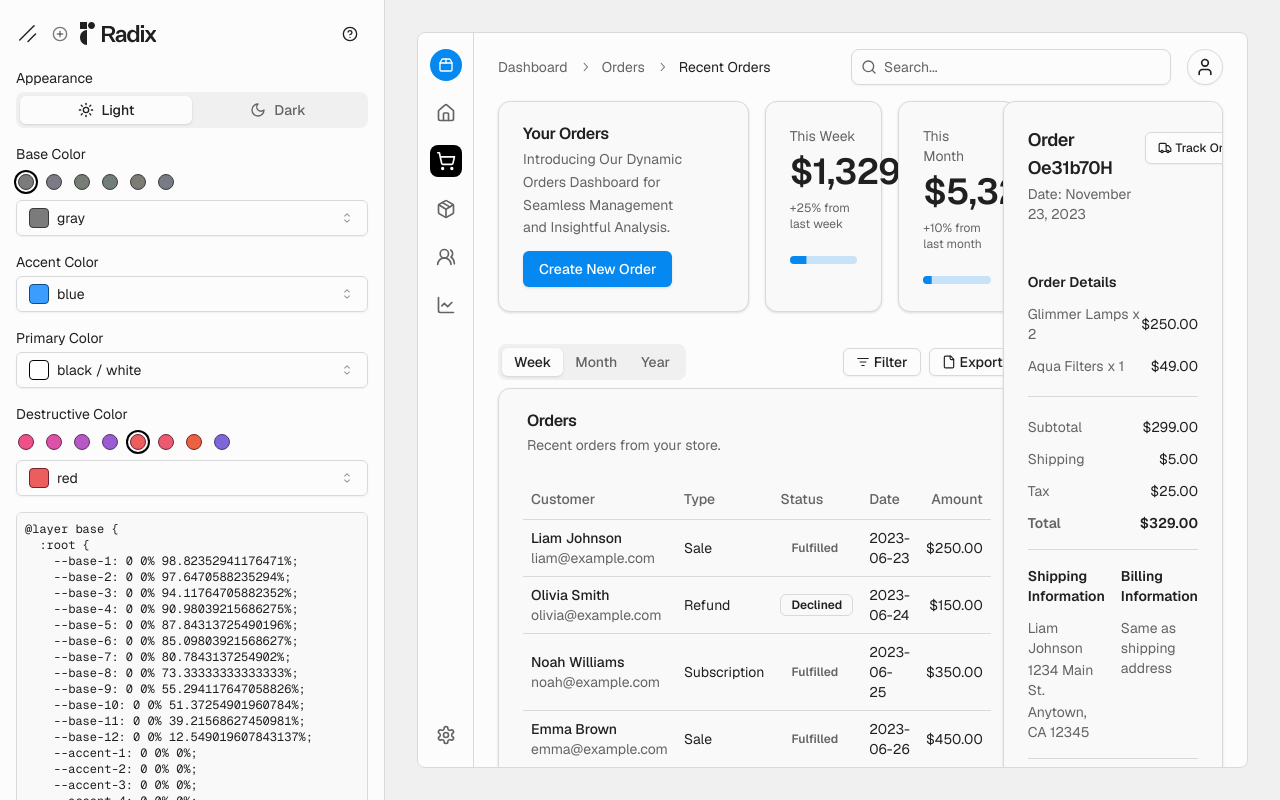
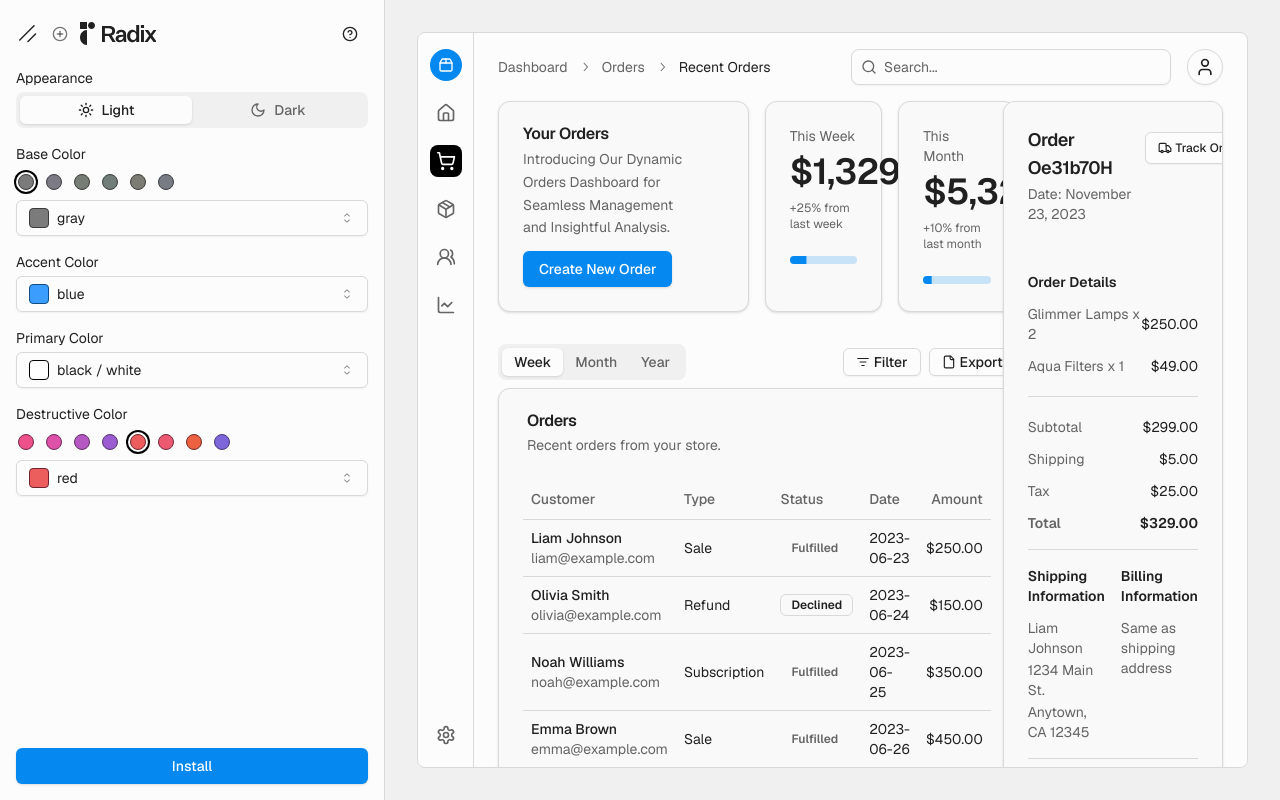
Before and after one commit to ewgenius/ui, a Next.js app: page / in a window 1280 px wide. Built offline with nearby package versions, Linux system fonts and the light colour scheme.

Commit message:
add theme copy ui

```diff
--- a/app/layout.tsx
+++ b/app/layout.tsx
@@ -3,6 +3,7 @@ import type { Metadata } from "next";
 import { GeistSans } from "geist/font/sans";
 import { GeistMono } from "geist/font/mono";
 import { ThemeProvider } from "@/components/theme-provider";
+import { TooltipProvider } from "@/components/ui/tooltip";
 
 export const metadata: Metadata = {
   title: "Create Next App",
@@ -22,7 +23,7 @@ export default function RootLayout({
     >
       <body>
         <ThemeProvider attribute="class" disableTransitionOnChange>
-          {children}
+          <TooltipProvider>{children}</TooltipProvider>
         </ThemeProvider>
       </body>
     </html>
--- a/app/page.tsx
+++ b/app/page.tsx
@@ -1,6 +1,13 @@
 "use client";
 
-import { useMemo, useState, type CSSProperties, type FC } from "react";
+import {
+  useEffect,
+  useMemo,
+  useState,
+  useRef,
+  type CSSProperties,
+  type FC,
+} from "react";
 import { Dashboard } from "@/components/preview";
 import {
   Select,
@@ -23,12 +30,25 @@ import {
   type ColorShade,
 } from "@/lib/colors";
 import { Icons } from "@/components/icons";
-import { CircleHelp, CirclePlus, Moon, Sun } from "lucide-react";
+import { CircleHelp, CirclePlus, Copy, Moon, Sun, Check } from "lucide-react";
 import { Tabs, TabsList, TabsTrigger } from "@/components/ui/tabs";
 import { ToggleGroup } from "@/components/ui/toggle-group";
 import { ToggleGroupItem } from "@radix-ui/react-toggle-group";
 import { Button } from "@/components/ui/button";
 import { useTheme } from "next-themes";
+import {
+  Tooltip,
+  TooltipContent,
+  TooltipTrigger,
+} from "@/components/ui/tooltip";
+import {
+  Dialog,
+  DialogContent,
+  DialogDescription,
+  DialogHeader,
+  DialogTitle,
+  DialogTrigger,
+} from "@/components/ui/dialog";
 
 export default function Home() {
   const { setTheme } = useTheme();
@@ -174,20 +194,23 @@ export default function Home() {
           />
         </div>
 
-        <pre className="min-h-96 text-xs font-mono border p-2 rounded-md overflow-auto bg-secondary">
-          {`@layer base {
-  :root {
-${Object.entries(lightTheme)
-  .map(([key, value]) => `    ${key}: ${value};`)
-  .join("\n")}
-  }
-  .dark {
-${Object.entries(darkTheme)
-  .map(([key, value]) => `    ${key}: ${value};`)
-  .join("\n")}
-  }
-}`}
-        </pre>
+        <div className="grow" />
+
+        <Dialog>
+          <DialogTrigger asChild>
+            <Button>Install</Button>
+          </DialogTrigger>
+          <DialogContent className="sm:max-w-2xl outline-none">
+            <DialogHeader>
+              <DialogTitle>Theme</DialogTitle>
+              <DialogDescription>
+                Copy and paste the following code into your CSS file.
+              </DialogDescription>
+            </DialogHeader>
+
+            <ThemeCodePreview lightTheme={lightTheme} darkTheme={darkTheme} />
+          </DialogContent>
+        </Dialog>
       </div>
 
       <div className="md:h-screen p-8 flex flex-col bg-base-3">
@@ -282,6 +305,8 @@ const ColorToggle: FC<ColorToggleProps> = ({ value, colors, onChange }) => {
           value={color.key}
           className="p-0.5 rounded-full data-[state=on]:ring-2 ring-offset-0 ring-accent"
         >
+          <Tooltip>
+            <TooltipTrigger asChild>
               <div
                 className="size-4 rounded-full"
                 style={{
@@ -290,8 +315,81 @@ const ColorToggle: FC<ColorToggleProps> = ({ value, colors, onChange }) => {
                   borderColor: color.paletteDark[`${color.key}6`],
                 }}
               />
+            </TooltipTrigger>
+            <TooltipContent>{color.label || color.key}</TooltipContent>
+          </Tooltip>
         </ToggleGroupItem>
       ))}
     </ToggleGroup>
   );
 };
+
+const ThemeCodePreview: FC<{ lightTheme: any; darkTheme: any }> = ({
+  lightTheme,
+  darkTheme,
+}) => {
+  const { copied, copy } = useCopy();
+
+  const code = `@layer base {
+  :root {
+${Object.entries(lightTheme)
+  .map(([key, value]) => `    ${key}: ${value};`)
+  .join("\n")}
+}
+  .dark {
+${Object.entries(darkTheme)
+  .map(([key, value]) => `    ${key}: ${value};`)
+  .join("\n")}
+  }
+}`;
+
+  return (
+    <div className="relative w-full flex flex-col overflow-hidden">
+      <pre className="h-96 w-full text-sm font-mono border p-2 rounded-md overflow-auto bg-base-3">
+        {code}
+      </pre>
+      <Button
+        variant="ghost"
+        size="icon"
+        className="absolute top-2 right-2"
+        onClick={() => copy(code)}
+      >
+        {copied ? <Check className="size-4" /> : <Copy className="size-4" />}
+      </Button>
+    </div>
+  );
+};
+
+export function useTimeout() {
+  const timeoutRef = useRef<NodeJS.Timeout>();
+  const clear = () => {
+    if (timeoutRef.current) {
+      clearTimeout(timeoutRef.current);
+    }
+  };
+
+  const set = (callback: (args: void) => void, ms?: number) => {
+    clear();
+    timeoutRef.current = setTimeout(callback, ms);
+  };
+
+  return {
+    set,
+    clear,
+  };
+}
+
+export function useCopy() {
+  const [copied, setCopied] = useState(false);
+  const { set } = useTimeout();
+
+  const copy = (value: string) => {
+    if (navigator && navigator.clipboard) {
+      navigator.clipboard.writeText(value);
+      setCopied(true);
+      set(() => setCopied(false), 2500);
+    }
+  };
+
+  return { copy, copied };
+}
```
Also changed, not shown: components/preview.tsx (+10 -39 lines). Lines whose indentation alone changed are shown as unchanged.
